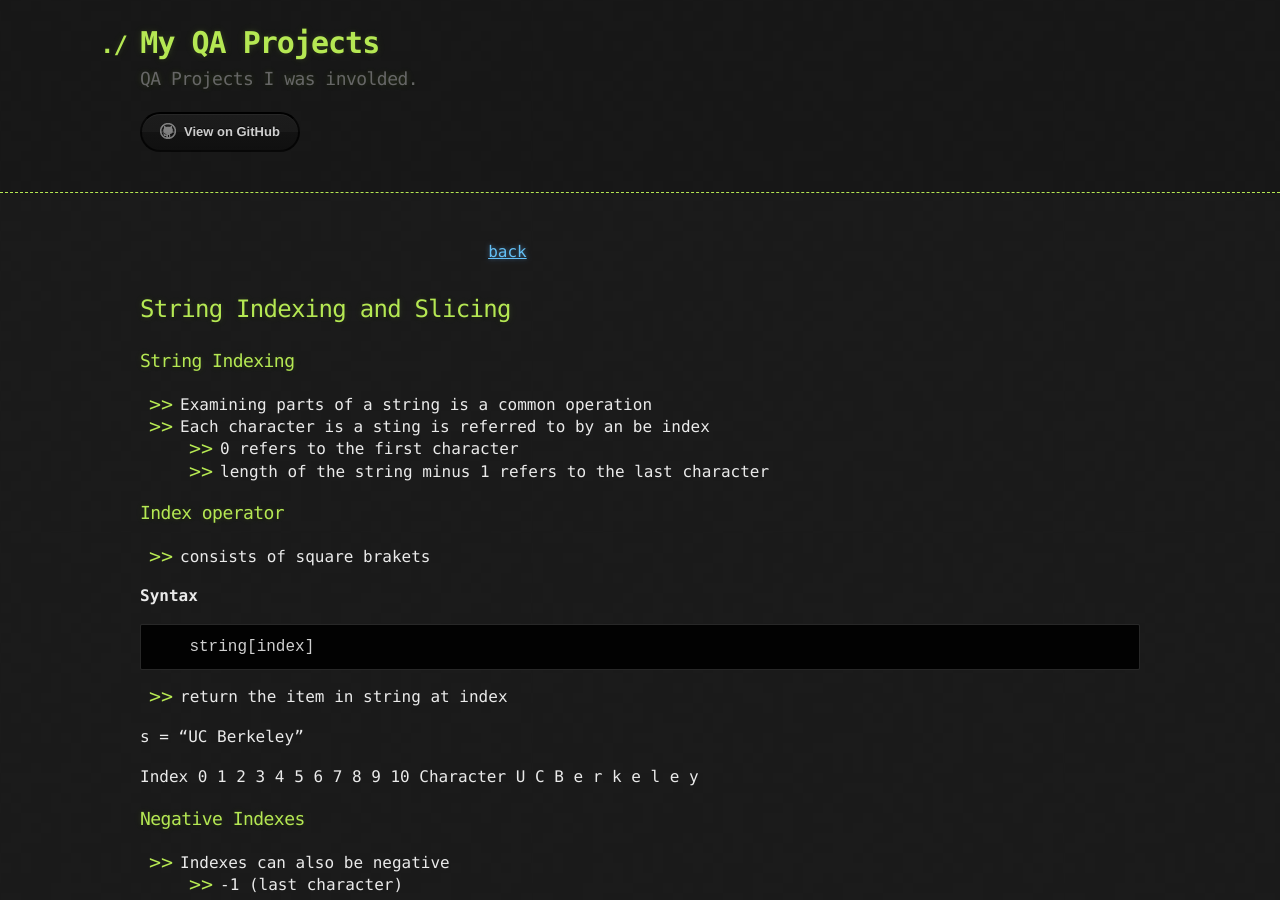
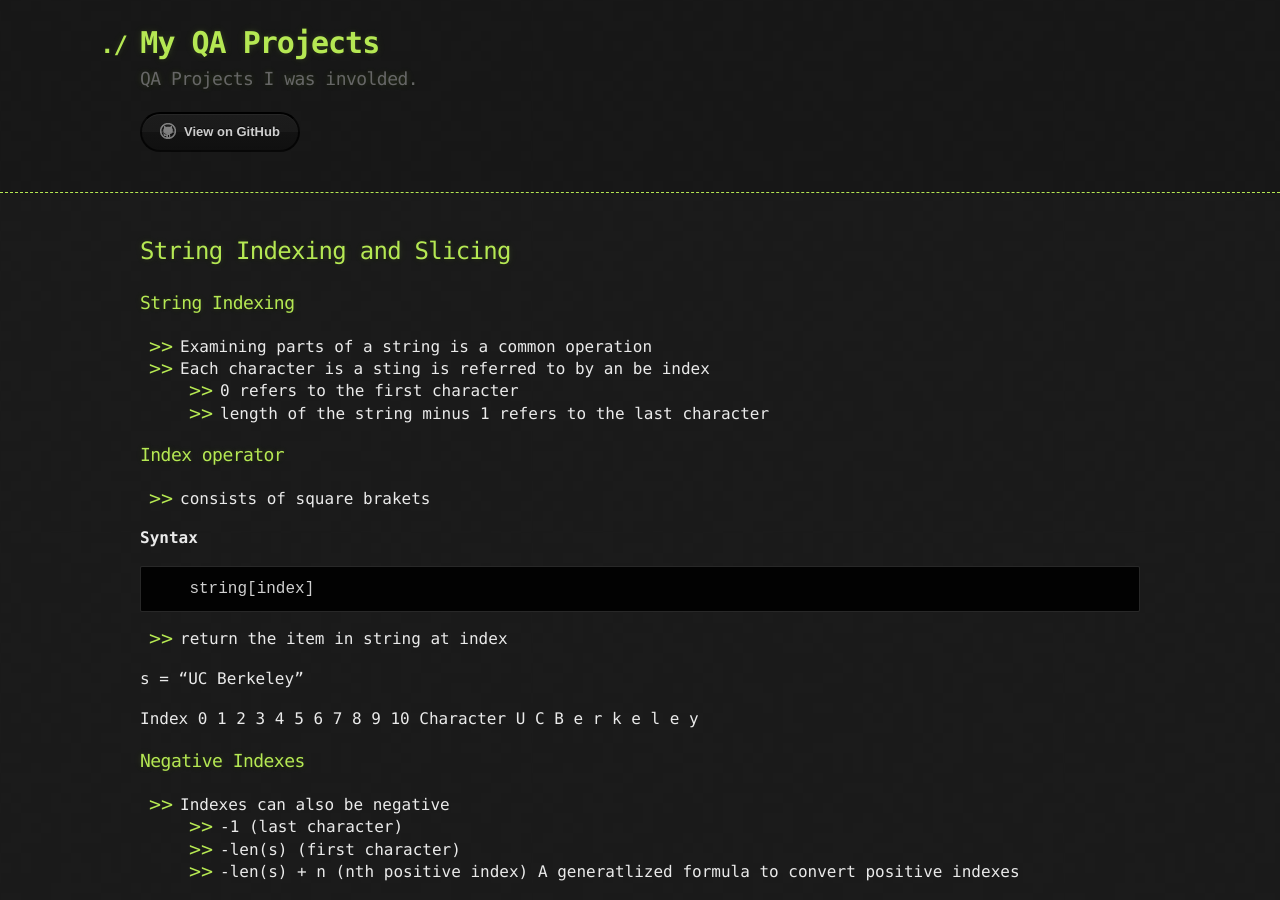
Before and after one commit to sciustechnologia/sciustechnologia.github.io, a Jekyll site: the page built from python/02_string_listTuple/02_02_strings_slicing.md, in a window 1280 px wide and 900 px high. Built offline with Jekyll 4.4.1, drawn with Linux system fonts in a browser that asks for light colours.

Commit message:
Update 02_02_strings_slicing.md

```diff
--- a/python/02_string_listTuple/02_02_strings_slicing.md
+++ b/python/02_string_listTuple/02_02_strings_slicing.md
@@ -1,9 +1,7 @@
 ---
-title: lec_02_String Indexing and Slicing
+title: Python - String Indexing and Slicing
 layout: default
 ---
-
- ||[back](../index.html)
 
 ## String Indexing and Slicing
 
```
